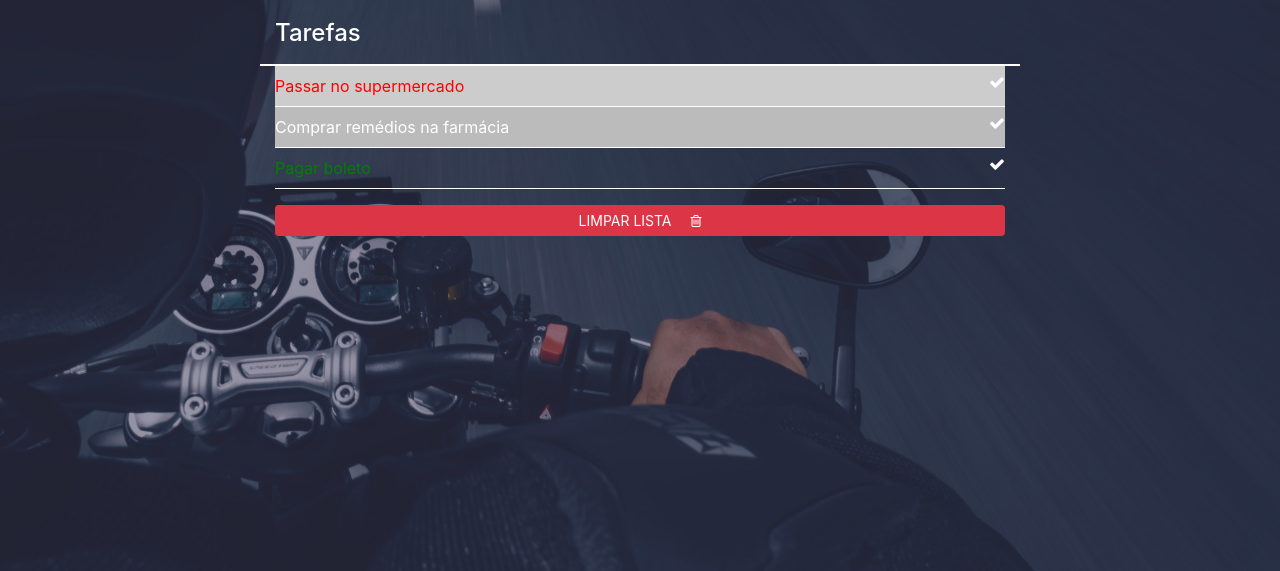
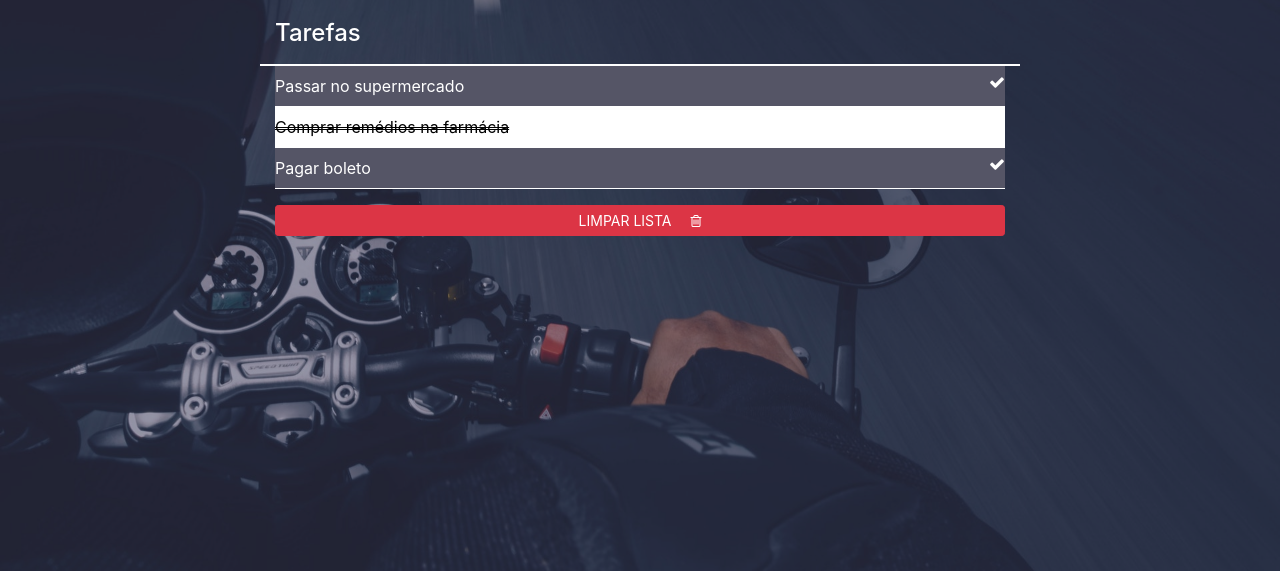
Before and after one commit to ja-gaeta/javascript_total, a plain HTML site: page index.html in a window 1280 px wide. Shown: the part 229-800 px from the top of the page. Drawn offline with nearby package versions, Linux system fonts and the light colour scheme.

Commit message:
Adicionada aula-21

```diff
--- a/app.js
+++ b/app.js
@@ -1,36 +1,55 @@
-// Seletores de Elemento Único
+// document.getElementsByClassName()
 
-// document.getElementById()
+// const itens = document.getElementsByClassName("item-lista");
+// console.log(itens);
+// console.log(itens[2]);
+// itens[0].style.color = "red";
+// itens[2].textContent = "Ir ao banco";
 
-// console.log(document.getElementById("titulo-tarefas"));
+// const listaItens = document
+//   .querySelector("ul")
+//   .getElementsByClassName("item-lista");
+// console.log(listaItens);
 
-// Acessar partes do elemento
+// document.getElementsByTagName()
 
-// console.log(document.getElementById("titulo-tarefas").id);
-// console.log(document.getElementById("titulo-tarefas").className);
+let liTags = document.getElementsByTagName("li");
+// console.log(liTags);
+// console.log(liTags[2]);
+// liTags[0].style.color = "red";
+// liTags[2].textContent = "Ir ao banco";
 
-// Mudar o Estilo
-// const tituloTarefas = document.getElementById("titulo-tarefas");
+// Conversão de HTML Collection em Array
 
-// tituloTarefas.style.background = "black";
-// tituloTarefas.style.color = "white";
-// tituloTarefas.style.padding = "10px";
-// tituloTarefas.style.display = "none";
+// liTags = Array.from(liTags);
+// liTags.reverse();
+// console.log(liTags);
 
-// Mudar o Conteúdo
+// liTags.forEach(function(liTags, index) {
+//   console.log(liTags.className);
+//   liTags.textContent = `Item: ${index}`;
+// });
 
-// tituloTarefas.textContent = "Relação de Tarefas";
-// tituloTarefas.innerText = "Minhas Tarefas";
-// tituloTarefas.innerHTML = '<span style="color: red">Tarefas</span>';
+// document.querySelectorAll
 
-// document.querySelector
+// const itens = document.querySelectorAll("ul.lista li.item-lista");
+// console.log(itens);
 
-console.log(document.querySelector("#titulo-tarefas"));
-console.log(document.querySelector(".limpar"));
-console.log(document.querySelector("li"));
+// Não precisa converter, pois é uma NODE LIST
+// itens.forEach(function(item, index) {
+//   item.textContent = `Novo Item: ${index}`;
+// });
 
-document.querySelector("li").style.color = "red";
-document.querySelector("li:last-child").style.color = "green";
-document.querySelector("li:nth-child(2)").style.textDecoration = "none";
-document.querySelector("li:nth-child(odd)").style.background = "#ccc"; // primeiro impar encontrado
-document.querySelector("li:nth-child(even)").style.background = "#bbb"; // primeiro par encontrado
+// Formatando linhas de uma lista, tabela, etc...
+
+const liImpar = document.querySelectorAll("li:nth-child(odd)");
+const liPar = document.querySelectorAll("li:nth-child(even)");
+
+liImpar.forEach(function(li, index) {
+  li.style.background = "#556";
+});
+
+liPar.forEach(function(li, index) {
+  li.style.background = "#fff";
+  li.style.color = "#000";
+});
--- a/index.html
+++ b/index.html
@@ -51,14 +51,16 @@
         </div>
         <div class="row">
           <h4 id="titulo-tarefas" class="col-8 mx-auto">Tarefas</h4>
-          <ul class="col-8 mx-auto">
-            <li>
+          <!-- <div class="item-lista">Teste</div> -->
+          <ul class="lista col-8 mx-auto">
+            <li class="item-lista">
               Passar no supermercado
               <a href="#">
                 <i class="fa fa-check" aria-hidden="true"></i>
               </a>
             </li>
             <li
+              class="item-lista"
               style="text-decoration: line-through; text-decoration-style: double;"
             >
               Comprar remédios na farmácia
@@ -66,7 +68,7 @@
                 <i class="fa fa-check" aria-hidden="true"></i>
               </a>
             </li>
-            <li>
+            <li class="item-lista">
               Pagar boleto
               <a href="#">
                 <i class="fa fa-check" aria-hidden="true"></i>
```
Also changed, not shown: README.md.
